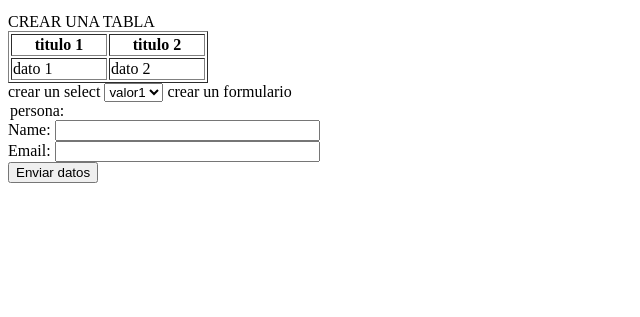
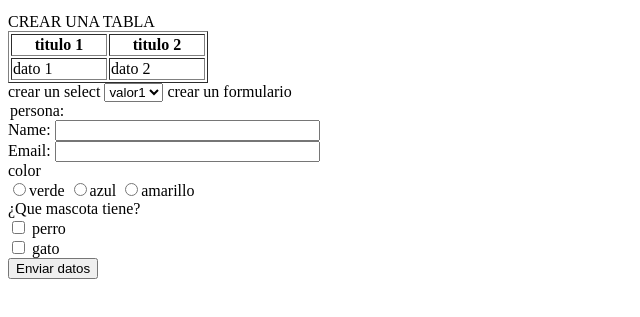
Before and after one commit to danielflorian5/class-number-2, a plain HTML site: page index.html in a window 1280 px wide. Shown: the part 87-404 px from the top of the page, without its empty margins (0-640 px from the left). Drawn offline with Linux system fonts and the light colour scheme.

Commit message:
radiobutton and checklist

```diff
--- a/index.html
+++ b/index.html
@@ -35,10 +35,26 @@
         <legend> persona: </legend>
         Name: <input type="text" size="30" name="nombre" /><br/>
         Email: <input type="text" size="30" name="email"/><br/>
-        <button type="submit">
+
+        <label>color</label> <br>
+    <input name="color" id="verde" value="verde" type="radio"  />verde
+    <input name="color" id="azul" value="azul" type="radio"  />azul
+    <input name="color" id="amarillo" value="amarillo" type="radio"  />amarillo
+<br>
+
+<label> ¿Que mascota tiene?</label> <br>
+<input type="checkbox" name="mascota"> perro <br>
+<input type="checkbox" name="mascota"> gato <br>
+
+
+    <button type="submit">
             Enviar datos
         </button>
     </fieldset>
 </form>
+
+
+
+
         </body>
 </html>
```
